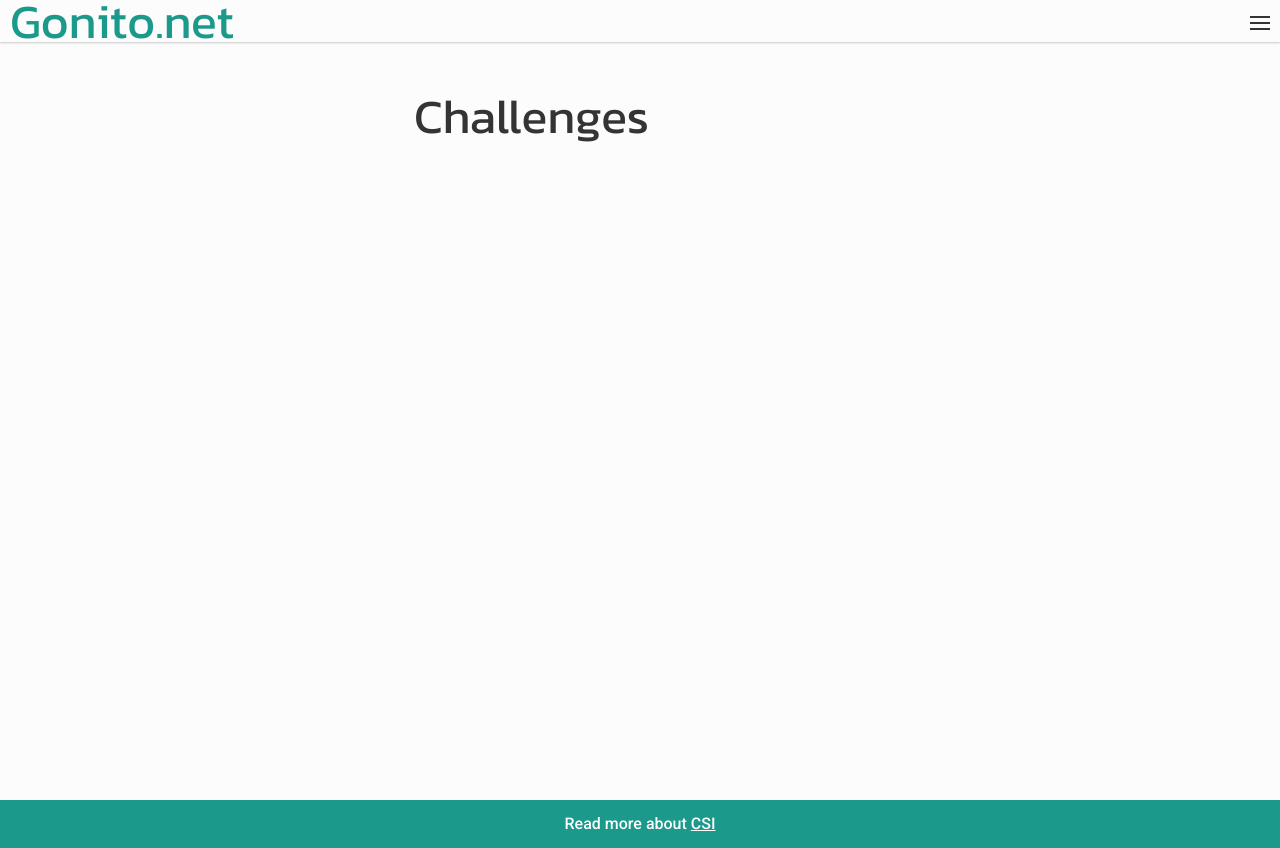
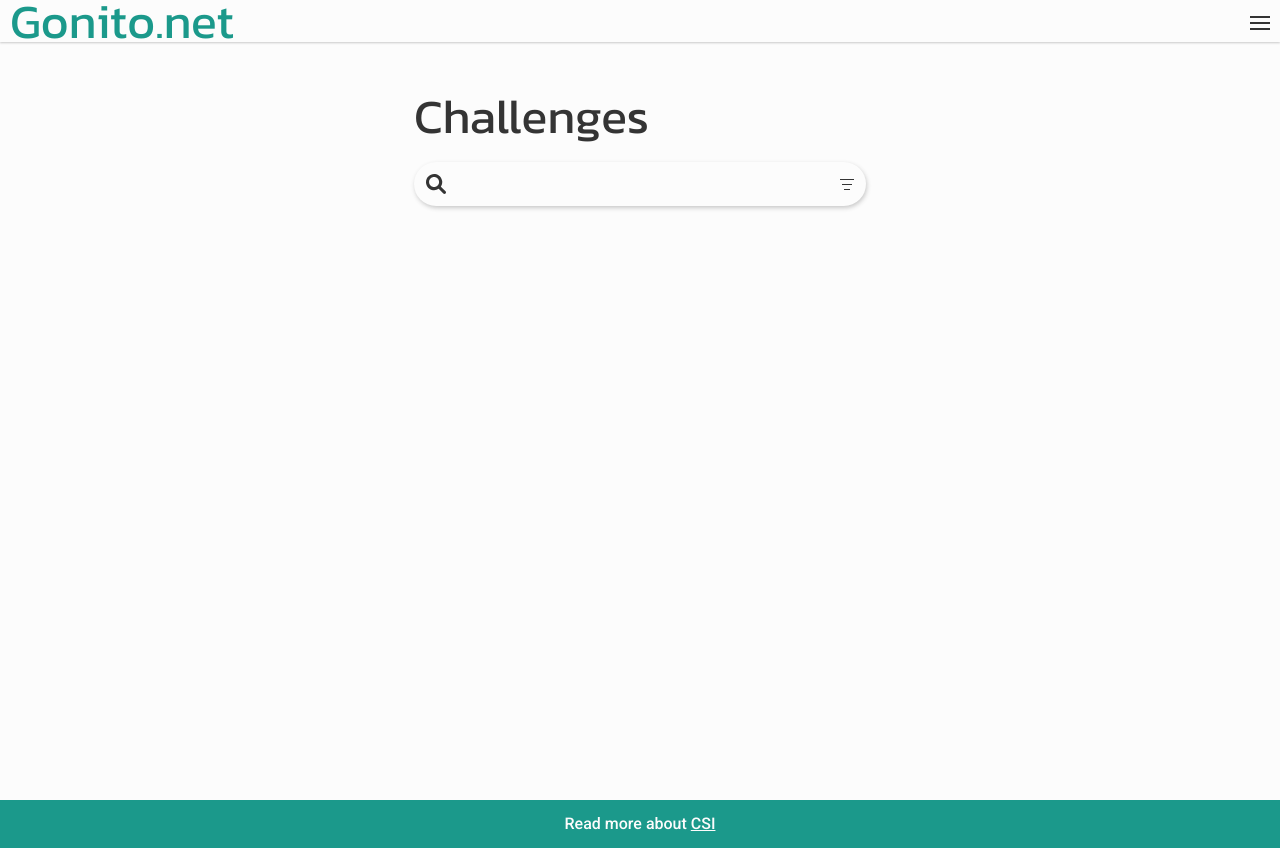
Before and after one commit to amu-cai/amueval-frontend, a React (Create React App) app: page /challenges in a window 1280 px wide. Built offline with nearby package versions, Linux system fonts and the light colour scheme.

Commit message:
Search design implemented

```diff
--- /dev/null
+++ b/src/components/elements/Search.js
@@ -0,0 +1,44 @@
+import React from "react";
+import {FlexRow, Svg} from "../../utils/containers";
+import loopIco from '../../assets/loop_ico.svg';
+import filtersIco from '../../assets/filters_ico.svg';
+import styled from "styled-components";
+import {Body} from "../../utils/fonts";
+
+const SearchStyle = styled(FlexRow)`
+  width: 100%;
+  height: 44px;
+  border-radius: 22px;
+  box-shadow: ${({theme}) => theme.shadow};
+  padding: 0 12px;
+
+  div {
+    width: 20px;
+    height: 20px;
+    margin-right: 12px;
+  }
+
+  button {
+    cursor: pointer;
+    margin-left: 12px;
+    width: 14px;
+    height: 20px;
+  }
+
+  input {
+    width: calc(100% - 24px - 34px);
+    color: ${({theme}) => theme.colors.dark05};
+  }
+`;
+
+const Search = () => {
+    return (
+        <SearchStyle>
+            <Svg src={loopIco}/>
+            <Body as='input'/>
+            <Svg as='button' src={filtersIco}/>
+        </SearchStyle>
+    );
+}
+
+export default Search;
--- a/src/pages/Challenges.js
+++ b/src/pages/Challenges.js
@@ -1,15 +1,17 @@
 import React from "react";
 import {H1} from "../utils/fonts";
 import {FlexColumn} from "../utils/containers";
+import Search from "../components/elements/Search";
 
 const Challenges = () => {
     return (
         <FlexColumn as='main' alignmentY='flex-start' width='100%'
                     minHeight='100vh' padding='90px 0 32px 0'>
             <FlexColumn maxWidth='452px' alignmentX='flex-start' width='80%'>
-                <H1 as='h1'>
+                <H1 as='h1' margin='0 0 20px 0'>
                     Challenges
                 </H1>
+                <Search/>
             </FlexColumn>
         </FlexColumn>
     );
--- a/src/utils/colors.js
+++ b/src/utils/colors.js
@@ -2,6 +2,7 @@ const colors = {
     white: '#FCFCFC',
     green: '#1B998B',
     dark: '#343434',
+    dark05: 'rgba(52, 52, 52, 0.5)',
 };
 
 export default colors;
--- a/src/utils/theme.js
+++ b/src/utils/theme.js
@@ -5,6 +5,7 @@ const theme = {
     overMobile: '768px',
     mobile: '(max-width: 768px)',
     desktop: '(min-width: 769px)',
+    shadow: '1px 2px 4px rgba(52, 52, 52, 0.25)',
     navShadow: '0 1px 2px rgba(52, 52, 52, 0.25)'
 };
 
```
Also changed, not shown: src/assets/filters_ico.svg (added), src/assets/loop_ico.svg (added).
